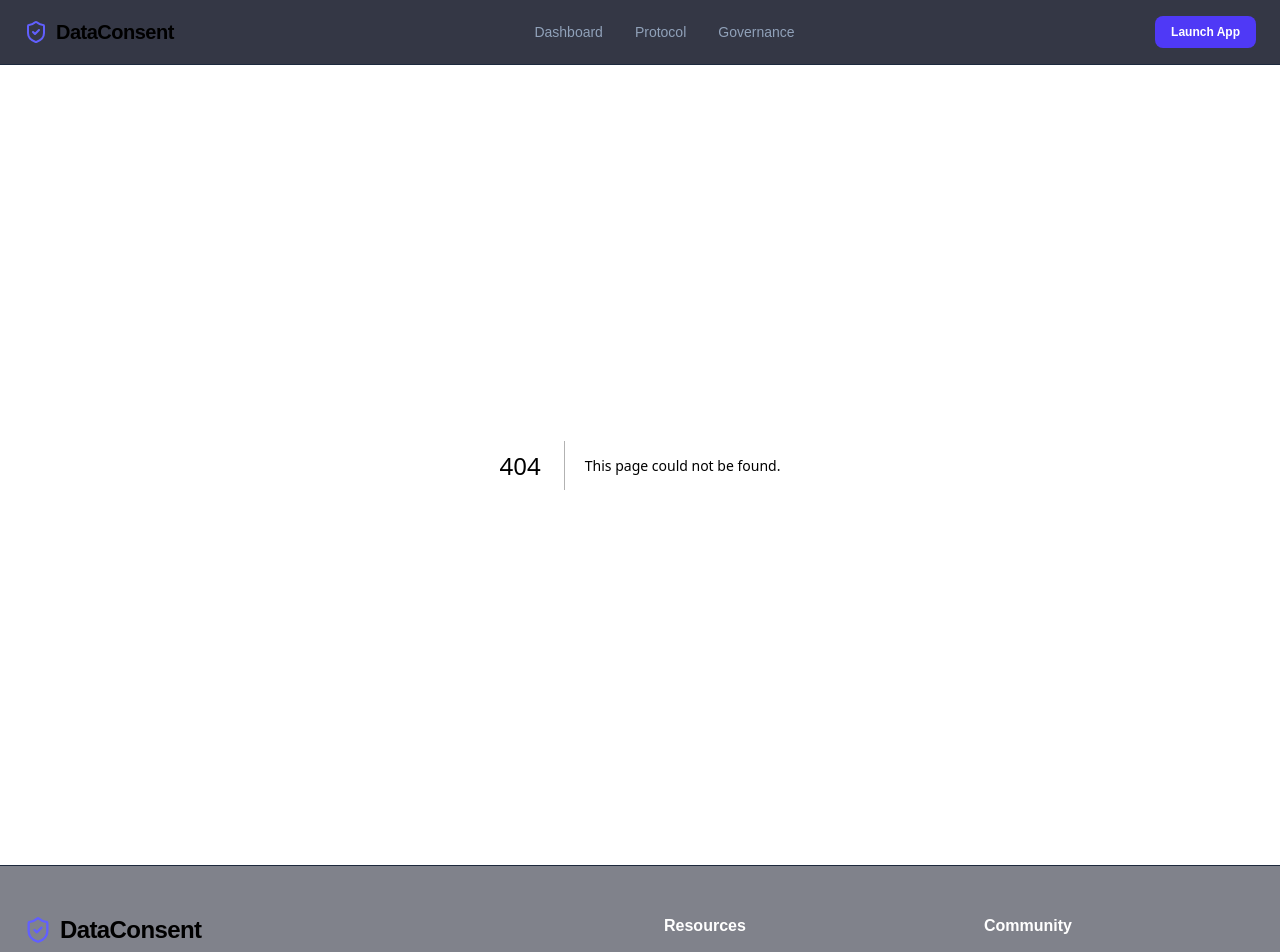
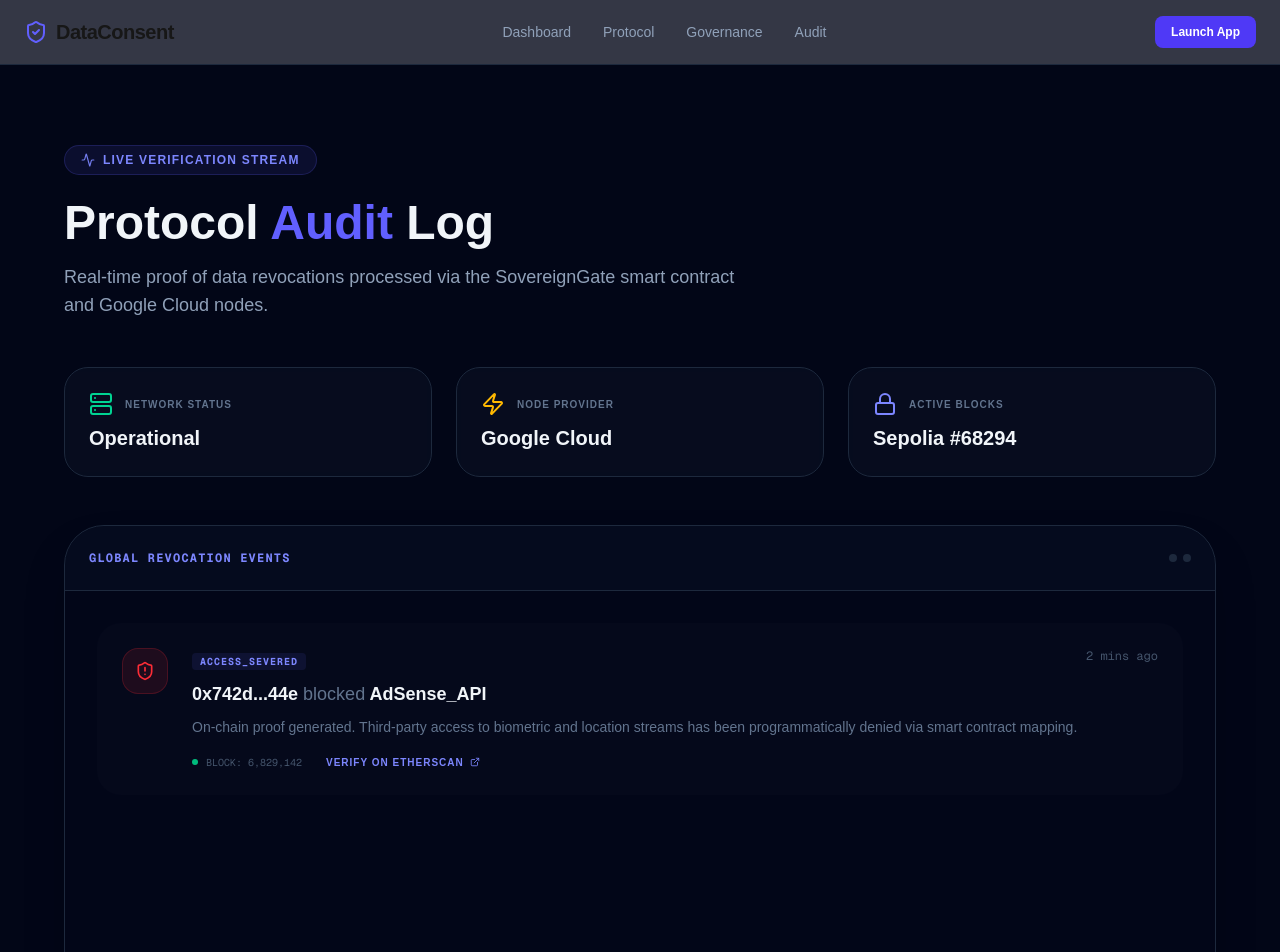
Before and after one commit to NisargaK-21/finaldataconsent, a Next.js app: page /audit in a window 1280 px wide. Before the commit this address had no page. Shown: the top 952 px of the page. Built offline with nearby package versions, Linux system fonts and the light colour scheme.

Commit message:
audit page added

```diff
--- /dev/null
+++ b/app/audit/page.js
@@ -0,0 +1,120 @@
+"use client";
+import { useState, useEffect } from "react";
+import { motion, AnimatePresence } from "framer-motion";
+import {
+  Activity,
+  ShieldAlert,
+  ExternalLink,
+  Server,
+  Zap,
+  Lock
+} from "lucide-react";
+
+export default function AuditPage() {
+  const [isSyncing, setIsSyncing] = useState(true);
+
+  useEffect(() => {
+    const timer = setTimeout(() => setIsSyncing(false), 1500);
+    return () => clearTimeout(timer);
+  }, []);
+
+  return (
+    <div className="min-h-screen bg-[#020617] text-slate-100 py-20 px-4 md:px-10">
+      <div className="max-w-6xl mx-auto">
+
+        <header className="mb-12">
+          <motion.div
+            initial={{ opacity: 0, y: 10 }}
+            animate={{ opacity: 1, y: 0 }}
+            className="inline-flex items-center gap-2 bg-indigo-500/10 border border-indigo-500/20 px-4 py-1.5 rounded-full text-xs font-bold text-indigo-400 uppercase tracking-widest mb-6"
+          >
+            <Activity size={14} className="animate-pulse" /> Live Verification Stream
+          </motion.div>
+          <h1 className="text-4xl md:text-5xl font-black mb-4">
+            Protocol <span className="text-indigo-500">Audit</span> Log
+          </h1>
+          <p className="text-slate-400 text-lg max-w-2xl">
+            Real-time proof of data revocations processed via the SovereignGate smart contract and Google Cloud nodes.
+          </p>
+        </header>
+
+        <div className="grid grid-cols-1 md:grid-cols-3 gap-6 mb-12">
+          {[
+            { label: "Network Status", val: "Operational", icon: <Server className="text-emerald-400" /> },
+            { label: "Node Provider", val: "Google Cloud", icon: <Zap className="text-amber-400" /> },
+            { label: "Active Blocks", val: "Sepolia #68294", icon: <Lock className="text-indigo-400" /> }
+          ].map((stat, i) => (
+            <div key={i} className="bg-slate-900/40 border border-slate-800 p-6 rounded-3xl backdrop-blur-sm">
+              <div className="flex items-center gap-3 mb-2">
+                {stat.icon}
+                <span className="text-[10px] font-bold text-slate-500 uppercase tracking-widest">{stat.label}</span>
+              </div>
+              <p className="text-xl font-bold">{stat.val}</p>
+            </div>
+          ))}
+        </div>
+
+        <div className="bg-slate-950 border border-slate-800 rounded-[2.5rem] overflow-hidden shadow-2xl">
+          <div className="p-6 border-b border-slate-800 flex justify-between items-center bg-slate-900/30">
+            <span className="text-xs font-mono text-indigo-400 font-bold uppercase tracking-widest">Global Revocation Events</span>
+            <div className="flex gap-1.5">
+              <div className="w-2 h-2 rounded-full bg-slate-800" />
+              <div className="w-2 h-2 rounded-full bg-slate-800" />
+            </div>
+          </div>
+
+          <div className="p-8 min-h-[400px]">
+            {isSyncing ? (
+              <div className="h-64 flex flex-col items-center justify-center text-slate-500 gap-4">
+                <div className="w-8 h-8 border-2 border-indigo-500 border-t-transparent rounded-full animate-spin" />
+                <p className="text-sm font-mono animate-pulse">Syncing with Google Cloud Node...</p>
+              </div>
+            ) : (
+              <AnimatePresence>
+                <motion.div
+                  initial={{ opacity: 0, y: 20 }}
+                  animate={{ opacity: 1, y: 0 }}
+                  className="group flex gap-6 items-start p-6 rounded-3xl bg-slate-900/20 border border-transparent hover:border-slate-800 hover:bg-slate-900/40 transition-all mb-4"
+                >
+                  <div className="p-3 bg-red-500/10 border border-red-500/20 rounded-2xl">
+                    <ShieldAlert size={20} className="text-red-500" />
+                  </div>
+
+                  <div className="flex-1">
+                    <div className="flex justify-between items-start mb-2">
+                      <div>
+                        <span className="text-[10px] font-mono text-indigo-400 font-bold uppercase tracking-widest bg-indigo-500/10 px-2 py-0.5 rounded">Access_Severed</span>
+                        <h3 className="text-lg font-bold mt-2">0x742d...44e <span className="text-slate-500 font-medium">blocked</span> AdSense_API</h3>
+                      </div>
+                      <span className="text-xs font-mono text-slate-600">2 mins ago</span>
+                    </div>
+
+                    <p className="text-sm text-slate-500 mb-4 leading-relaxed">
+                      On-chain proof generated. Third-party access to biometric and location streams has been programmatically denied via smart contract mapping.
+                    </p>
+
+                    <div className="flex items-center gap-6">
+                      <div className="flex items-center gap-2 text-[10px] font-mono text-slate-600 uppercase">
+                        <div className="w-1.5 h-1.5 rounded-full bg-emerald-500" /> Block: 6,829,142
+                      </div>
+                      <button className="flex items-center gap-1.5 text-[10px] font-bold text-indigo-400 hover:text-indigo-300 transition-colors uppercase tracking-widest">
+                        Verify on Etherscan <ExternalLink size={10} />
+                      </button>
+                    </div>
+                  </div>
+                </motion.div>
+
+              </AnimatePresence>
+            )}
+          </div>
+        </div>
+
+        <footer className="mt-12 text-center">
+          <p className="text-slate-600 text-[10px] font-bold uppercase tracking-[0.3em]">
+            Secured by SovereignGate Protocol & Google Cloud Infrastructure
+          </p>
+        </footer>
+      </div>
+    </div>
+  );
+}
--- a/app/layout.js
+++ b/app/layout.js
@@ -35,6 +35,7 @@ export default function RootLayout({ children }) {
               <Link href="/" className="hover:text-white transition-colors">Dashboard</Link>
               <Link href="/protocol" className="hover:text-white transition-colors">Protocol</Link>
               <Link href="/governance" className="hover:text-white transition-colors">Governance</Link>
+              <Link href="/audit" className="hover:text-white transition-colors">Audit</Link>
             </div>
             <button className="bg-indigo-600 hover:bg-indigo-700 text-white text-xs font-bold py-2 px-4 rounded-lg transition-all">
               Launch App
--- /dev/null
+++ b/app/lib/constants.js
@@ -0,0 +1,11 @@
+// lib/constants.js
+export const CONTRACT_ADDRESS = "0xYour_Deployed_Contract_Address";
+
+export const CONTRACT_ABI = [
+  "event ConsentRevoked(address indexed user, address indexed app, uint256 timestamp)",
+  "function revokeConsent(address app) public",
+  "function isRevoked(address user, address app) public view returns (bool)"
+];
+
+// Use your Google Cloud Node URL here
+export const RPC_URL = "https://ethereum-sepolia.blockchainnodeengine.com/v1/projects/YOUR_PROJECT_ID";
```
Also changed, not shown: 1 other file (tests, documents, lock files or other folders).
